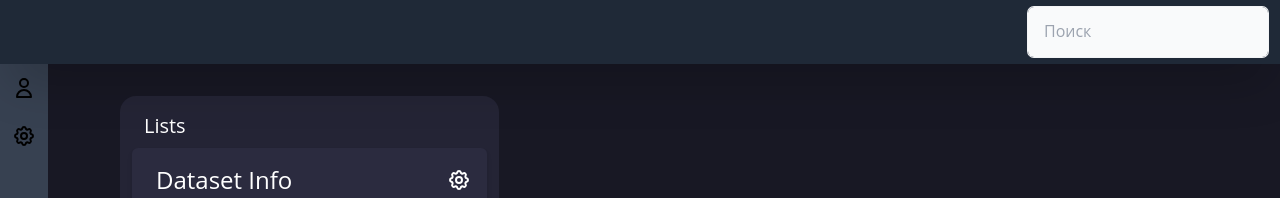
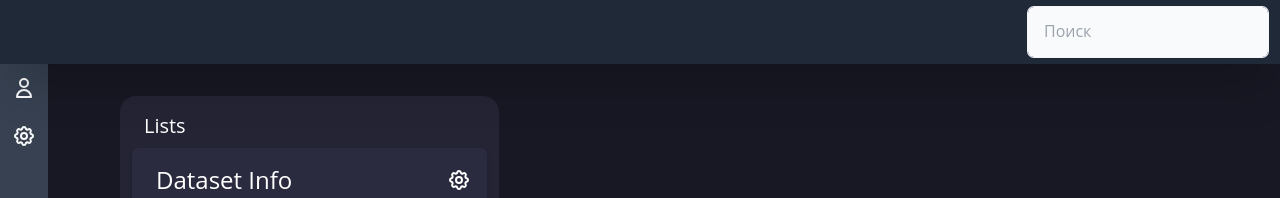
Before and after one commit to talkiiing/om, a React app in the folder clientom/: page / in a window 1280 px wide. Shown: the top 198 px of the page. Built offline with nearby package versions, Linux system fonts and the light colour scheme; what @feathersjs/authentication-client, @feathersjs/client, @feathersjs/feathers, @feathersjs/rest-client would draw is missing.

Commit message:
feat(client): Improvements

```diff
--- a/clientom/src/ui/Drawer/Drawer.tsx
+++ b/clientom/src/ui/Drawer/Drawer.tsx
@@ -18,7 +18,7 @@ const DrawerOption = (props: DrawerOptionProps) => {
       onClick={() => props.onClick && props.onClick()}
     >
       <div className='!w-12 h-12 p-3'>
-        <Icon className='w-6 h-6 text-black' />
+        <Icon className='w-6 h-6' />
       </div>
       <div className={`${props.expanded ? 'opacity-100' : 'opacity-0'} text`}>
         {title}
@@ -65,7 +65,7 @@ const Drawer = () => {
   return (
     <div
       className={`${
-        expanded ? 'w-80' : 'w-12'
+        expanded ? 'w-60' : 'w-12'
       } transition-all duration-100 drawer fixed top-16 left-0 h-[calc(100%-4rem)] bg-gray-700 overflow-x-hidden`}
       onMouseEnter={() => setMouseOn(true)}
       onMouseLeave={() => setMouseOn(false)}
--- a/clientom/src/ui/ListSet/List.tsx
+++ b/clientom/src/ui/ListSet/List.tsx
@@ -1,18 +1,17 @@
 import { CogIcon } from '@heroicons/react/outline'
 
 interface ListElemOptionProps {
-  Icon: React.ElementType
   title: string
 }
 
 const ListElem = (props: ListElemOptionProps) => {
-  const { Icon, title } = props
+  const { title } = props
   return (
     <div className='flex w-full items-center justify-between bg-omgray2 shadow-md rounded-md py-4 pl-6 pr-4 hover:bg-omblack'>
       <h3 className='text-omwhite text-2xl cursor-pointer'>{title}</h3>
 
       <div className='flex items-center justify-center'>
-        <Icon className='w-6 h-6 text-omwhite' />
+        <CogIcon className='w-6 h-6 text-omwhite' />
       </div>
     </div>
   )
@@ -20,11 +19,9 @@ const ListElem = (props: ListElemOptionProps) => {
 
 const menuOptions: ListElemOptionProps[] = [
   {
-    Icon: CogIcon,
     title: 'Dataset Info',
   },
   {
-    Icon: CogIcon,
     title: 'Billing Methods',
   },
 ]
@@ -35,7 +32,7 @@ const List = () => {
       <h3 className='text-omwhite text-xl pl-3 pt-1'>Lists</h3>
       <div className='flex flex-col items-start gap-4'>
         {menuOptions.map((v, i) => (
-          <ListElem Icon={v.Icon} title={v.title} key={v.title} />
+          <ListElem title={v.title} key={v.title} />
         ))}
       </div>
     </div>
```
Also changed, not shown: clientom/src/assets/createDataset.svg (added).
